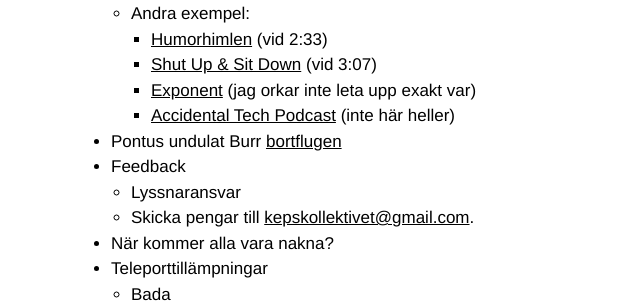
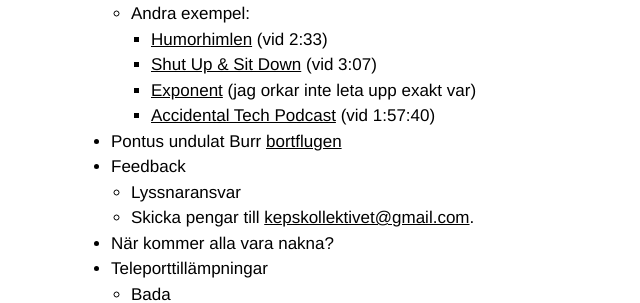
Before and after one commit to keps/keps.github.io, a Jekyll site: the page built from kepskast/_posts/2014-07-30-1.markdown, in a window 1280 px wide. Shown: the part 895-1198 px from the top of the page, without its empty margins (319-959 px from the left). Built offline with Jekyll 4.4.1, drawn with Linux system fonts in a browser that asks for light colours.

Commit message:
Updated ep 1 shownotes

```diff
--- a/kepskast/_posts/2014-07-30-1.markdown
+++ b/kepskast/_posts/2014-07-30-1.markdown
@@ -17,7 +17,7 @@
         * [Humorhimlen](http://sverigesradio.se/sida/avsnitt/289366?programid=3389) (vid 2:33)
         * [Shut Up & Sit Down](http://vimeo.com/62190947#t=3m7s) (vid 3:07)
         * [Exponent](http://exponent.fm) (jag orkar inte leta upp exakt var)
-        * [Accidental Tech Podcast](http://atp.fm) (inte här heller)
+        * [Accidental Tech Podcast](http://atp.fm/episodes/77) (vid 1:57:40)
 * Pontus undulat Burr [bortflugen](http://www.upphittat.se/goteborg/fagel/vitbla-undulat-bortflugen)
 * Feedback
     * Lyssnaransvar
```
